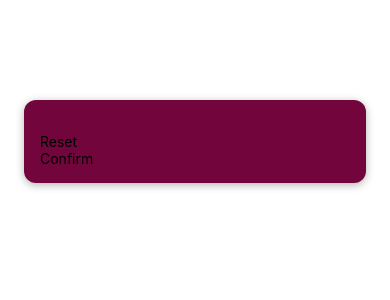
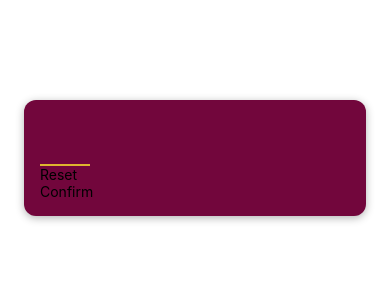
Before and after one commit to ivayloivan0v/GuessTheNumber-MiniGameApp, a React Native app: screen / in a window 390 px wide. Shown: the top 300 px of the page. Built offline with nearby package versions, Linux system fonts and the light colour scheme.

Commit message:
styling the number input element

```diff
--- a/screens/StartGameScreen.js
+++ b/screens/StartGameScreen.js
@@ -6,7 +6,7 @@
 export const StartGameScreen = () => {
   return (
     <View style={styles.inputContainer}>
-      <TextInput />
+      <TextInput style={styles.numberInput} maxLength={2} />
       <PrimaryButton>Reset</PrimaryButton>
       <PrimaryButton>Confirm</PrimaryButton>
     </View>
@@ -26,4 +26,13 @@
     shadowOpacity: 0.3,
     shadowRadius: 8,
   },
+  numberInput: {
+    width: 50,
+    height: 50,
+    fontSize: 36,
+    borderBottomWidth: 2,
+    borderBottomColor: "#ddb52f",
+    color: "#ddb52f",
+    textAlign: "center",
+  },
 });
```
